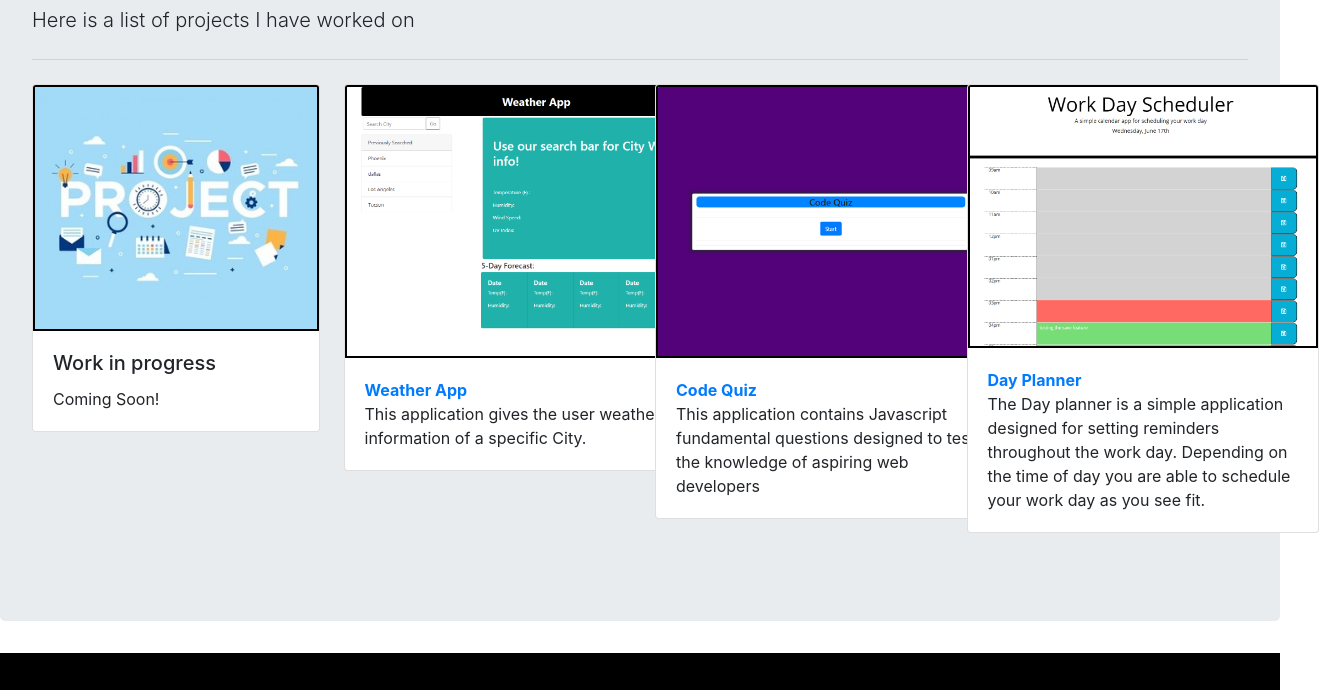
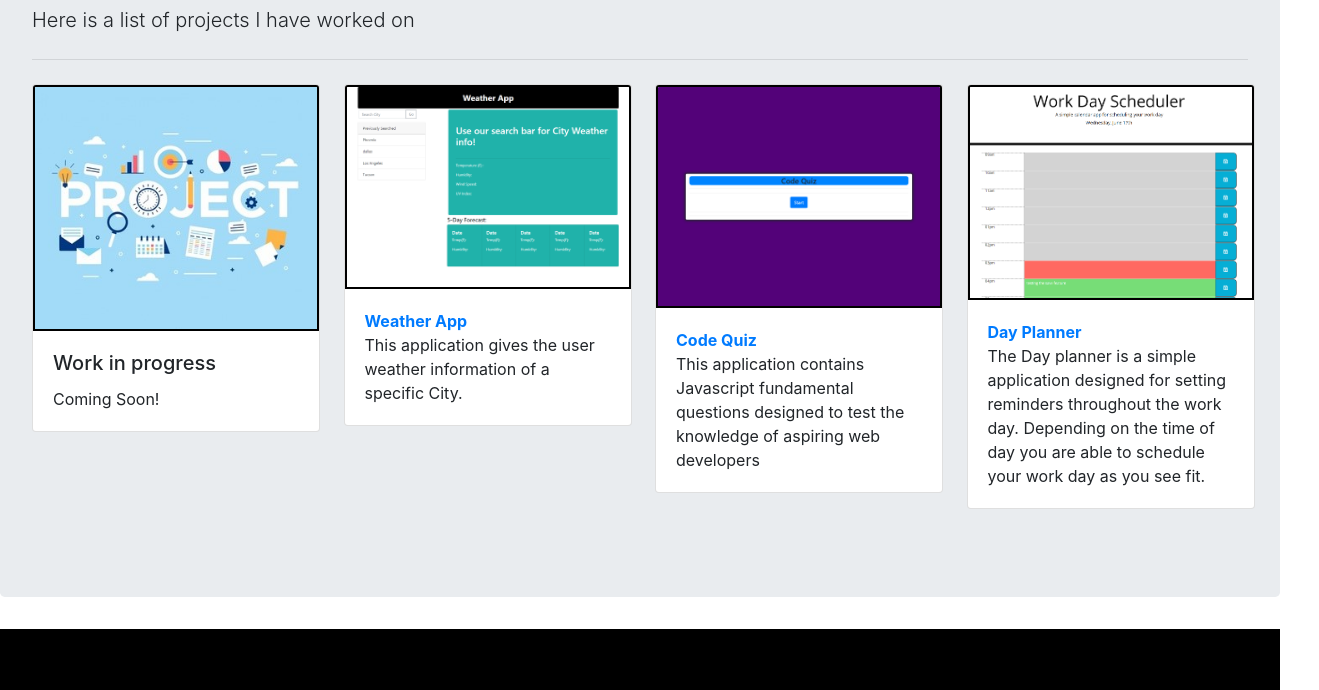
Before and after one commit to JesusFernandoRios/Myportfolio, a plain HTML site: page myportfolio.html in a window 1280 px wide. Shown: the part 424-1114 px from the top of the page, 1319 px wide, since content can reach past the window. Drawn offline with nearby package versions, Linux system fonts and the light colour scheme.

Commit message:
resizing project images

```diff
--- a/myportfolio.html
+++ b/myportfolio.html
@@ -61,7 +61,7 @@
         </div>
       </div>
       <div class="col mb-4">
-        <div class="card" style="width: 24rem;">
+        <div class="card" style="width: 18rem;">
           <img src="Images/weather-app.png" class="card-img-top" alt="Project in progess">
           <div class="card-body">
             <a href="https://jesusfernandorios.github.io/WeatherApp/" target="_blank"><strong>Weather App</strong></a>
@@ -70,7 +70,7 @@
         </div>
       </div>
       <div class="col mb-4">
-        <div class="card" style="width: 22rem;">
+        <div class="card" style="width: 18rem;">
           <img src="Images/codequiz.png" class="card-img-top" alt="Project in progess">
           <div class="card-body">
             <a href="https://jesusfernandorios.github.io/codequiz/" target="_blank"><strong>Code Quiz</strong></a>
@@ -79,7 +79,7 @@
         </div>
       </div>
       <div class="col mb-4">
-        <div class="card" style="width: 22rem;">
+        <div class="card" style="width: 18rem;">
           <img src="Images/Dayplanner.png" class="card-img-top" alt="Project in progess">
           <div class="card-body">
             <a href="https://jesusfernandorios.github.io/DayPlanner/" target="_blank"><strong>Day Planner</strong></a>
```
